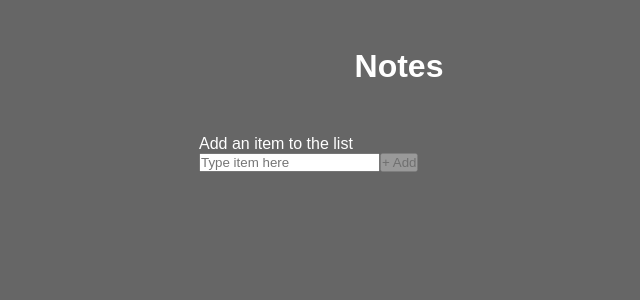
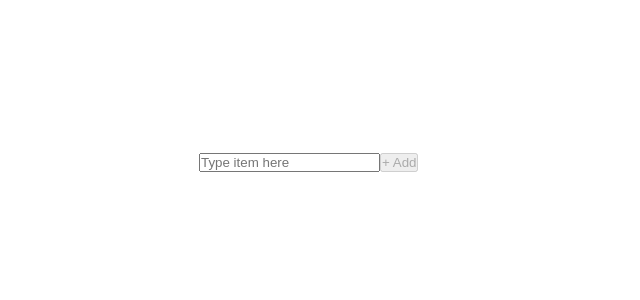
Before and after one commit to Surbhi-Kohli/StickyNotes, a React (Create React App) app: page / in a window 1280 px wide. Shown: the top 300 px of the page, without its empty margins (241-881 px from the left). Built offline with nearby package versions, Linux system fonts and the light colour scheme.

Commit message:
made css changes

```diff
--- a/src/App.css
+++ b/src/App.css
@@ -16,7 +16,7 @@ body{
   font-family:arial,sans-serif;
   font-size:100%;
   margin:3em;
-  background:#666;
+
   color:#fff;
 }
 
```
